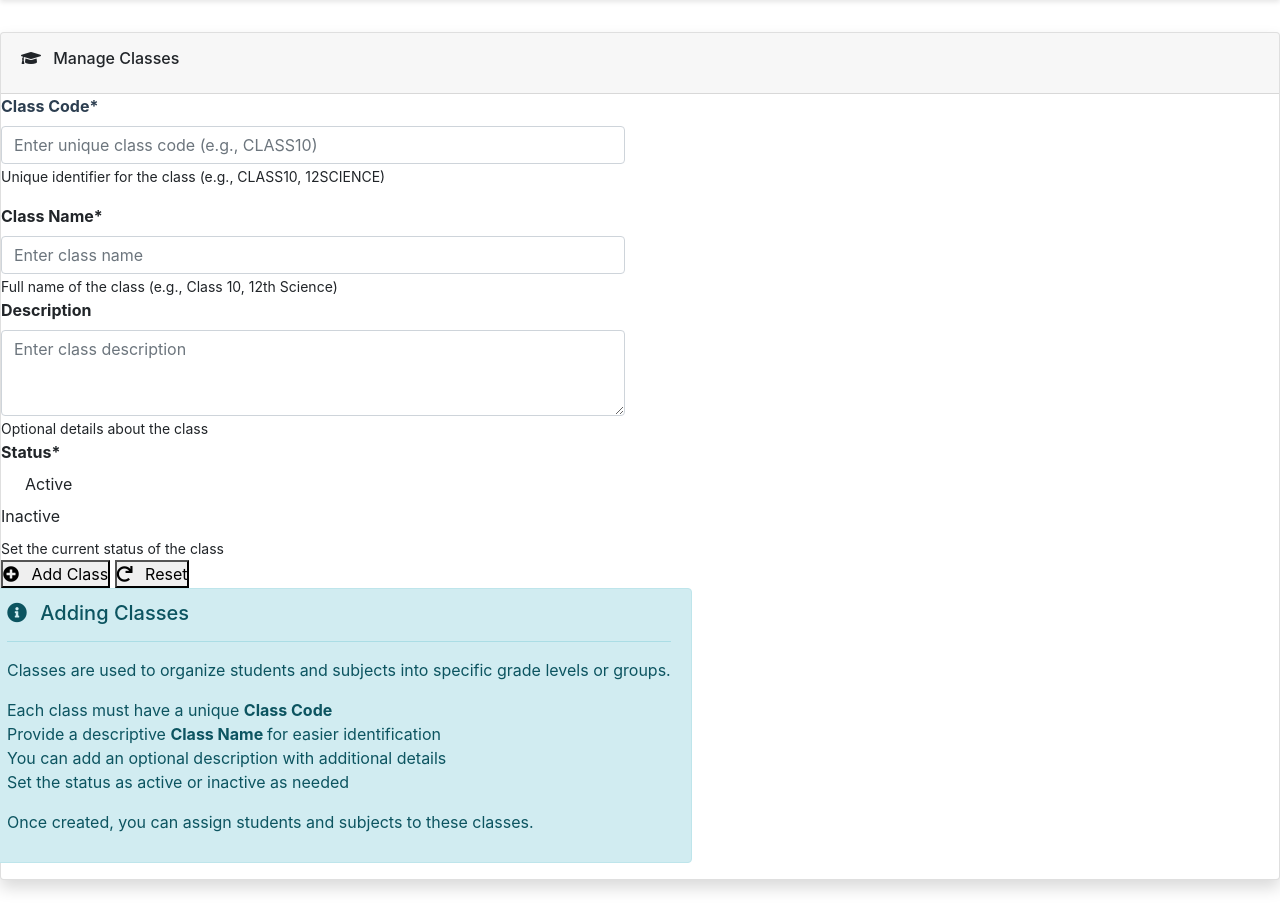
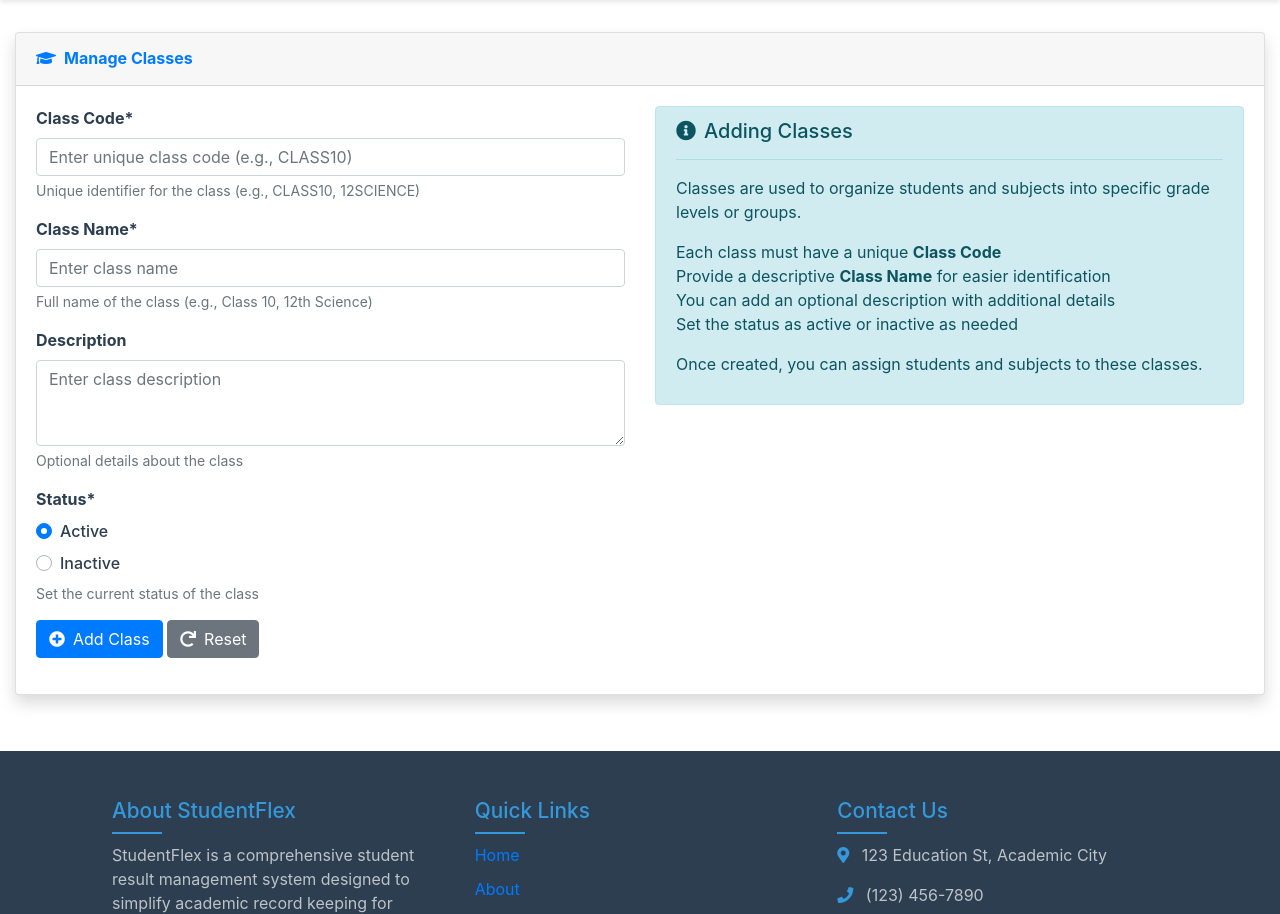
Before and after one commit to hamzatarifturing/studentflex, a PHP site: page /admin/add-classes.php in a window 1280 px wide. Shown: the part 118-1032 px from the top of the page. Run offline with PHP 8.4, Linux system fonts and the light colour scheme; a user stored in the database is signed in.

Commit message:
Conversation 7A - Interaction 6 - Model Selected: A
This commit contains the correctly formatted implementation of add-classes.php file

```diff
--- a/admin/add-classes.php
+++ b/admin/add-classes.php
@@ -14,152 +14,79 @@ $page_title = "Manage Classes";
 ?>
 
 <!-- Main Content -->
-<div>
+<div class="container-fluid">
     <div class="row">
         <div class="col-md-12">
             <div class="card shadow mb-4">
                 <div class="card-header py-3 d-flex justify-content-between align-items-center">
-<h6>
-<i class="fas fa-graduation-cap mr-2"></i>
-
-<?php echo $page_title; ?>
+                    <h6 class="m-0 font-weight-bold text-primary">
+                        <i class="fas fa-graduation-cap mr-2"></i><?php echo $page_title; ?>
                     </h6>
                 </div>
-<div>
+                <div class="card-body">
                     <!-- Add Class Form -->
                     <div class="row">
                         <div class="col-md-6">
                             <form method="post" action="" id="add-class-form">
                                 <div class="form-group">
-<label>
-<strong>
-Class Code*
-
-</strong>
-</label>
+                                    <label for="class_code"><strong>Class Code*</strong></label>
                                     <input type="text" class="form-control" id="class_code" name="class_code"
                                            placeholder="Enter unique class code (e.g., CLASS10)" required>
-<small>
-Unique identifier for the class (e.g., CLASS10, 12SCIENCE)
+                                    <small class="form-text text-muted">Unique identifier for the class (e.g., CLASS10, 12SCIENCE)</small>
+                                </div>
 
-</small>
-</div>
-<div>
-<label>
-<strong>
-Class Name*
-
-</strong>
-</label>
+                                <div class="form-group">
+                                    <label for="class_name"><strong>Class Name*</strong></label>
                                     <input type="text" class="form-control" id="class_name" name="class_name"
                                            placeholder="Enter class name" required>
-<small>
-Full name of the class (e.g., Class 10, 12th Science)
+                                    <small class="form-text text-muted">Full name of the class (e.g., Class 10, 12th Science)</small>
+                                </div>
 
-</small>
+                                <div class="form-group">
+                                    <label for="description"><strong>Description</strong></label>
+                                    <textarea class="form-control" id="description" name="description"
+                                              rows="3" placeholder="Enter class description"></textarea>
+                                    <small class="form-text text-muted">Optional details about the class</small>
                                 </div>
-<div>
-<label>
-<strong>
-Description
 
-</strong>
-</label>
-<textarea class="form-control" id="description" name="description" rows="3" placeholder="Enter class description"></textarea>
-<small>
-Optional details about the class
-
-</small>
-</div>
-<div>
-<label>
-<strong>
-Status*
-
-</strong>
-</label>
+                                <div class="form-group">
+                                    <label><strong>Status*</strong></label>
                                     <div class="custom-control custom-radio">
                                         <input type="radio" id="status_active" name="is_active"
                                                class="custom-control-input" value="yes" checked>
-<label>
-Active
-
-</label>
+                                        <label class="custom-control-label" for="status_active">Active</label>
                                     </div>
-<div>
+                                    <div class="custom-control custom-radio">
                                         <input type="radio" id="status_inactive" name="is_active"
                                                class="custom-control-input" value="no">
-<label>
-Inactive
+                                        <label class="custom-control-label" for="status_inactive">Inactive</label>
+                                    </div>
+                                    <small class="form-text text-muted">Set the current status of the class</small>
+                                </div>
 
-</label>
-</div>
-<small>
-Set the current status of the class
-
-</small>
-                            </div>
-<div>
-<button>
-<i class="fas fa-plus-circle mr-2"></i>
-
-Add Class
-
+                                <div class="form-group">
+                                    <button type="submit" class="btn btn-primary" name="add_class">
+                                        <i class="fas fa-plus-circle mr-2"></i>Add Class
                                     </button>
-<button>
-<i class="fas fa-redo mr-2"></i>
-
-Reset
-
+                                    <button type="reset" class="btn btn-secondary">
+                                        <i class="fas fa-redo mr-2"></i>Reset
                                     </button>
                                 </div>
                             </form>
                         </div>
-<div>
+
+                        <div class="col-md-6">
                             <div class="alert alert-info">
-<h5>
-<i class="fas fa-info-circle mr-2"></i>
-
-Adding Classes
-
-</h5>
+                                <h5><i class="fas fa-info-circle mr-2"></i>Adding Classes</h5>
                                 <hr>
-<p>
-Classes are used to organize students and subjects into specific grade levels or groups.
-
-</p>
+                                <p>Classes are used to organize students and subjects into specific grade levels or groups.</p>
                                 <ul>
-<li>
-Each class must have a unique
-
-<strong>
-Class Code
-
-</strong>
-</li>
-<li>
-Provide a descriptive
-
-<strong>
-Class Name
-
-</strong>
-for easier identification
-
-</li>
-<li>
-You can add an optional description with additional details
-
-</li>
-<li>
-Set the status as active or inactive as needed
-
-</li>
+                                    <li>Each class must have a unique <strong>Class Code</strong></li>
+                                    <li>Provide a descriptive <strong>Class Name</strong> for easier identification</li>
+                                    <li>You can add an optional description with additional details</li>
+                                    <li>Set the status as active or inactive as needed</li>
                                 </ul>
-<p>
-Once created, you can assign students and subjects to these classes.
-
-</p>
+                                <p>Once created, you can assign students and subjects to these classes.</p>
                             </div>
                         </div>
                     </div>
@@ -167,5 +94,9 @@ Once created, you can assign students and subjects to these classes.
             </div>
         </div>
     </div>
-</div> <?php // Include footer
-require_once '../includes/footer.php'; ?>
+</div>
+
+<?php
+// Include footer
+require_once '../includes/footer.php';
+?>
```
Lines whose indentation alone changed are shown as unchanged.
